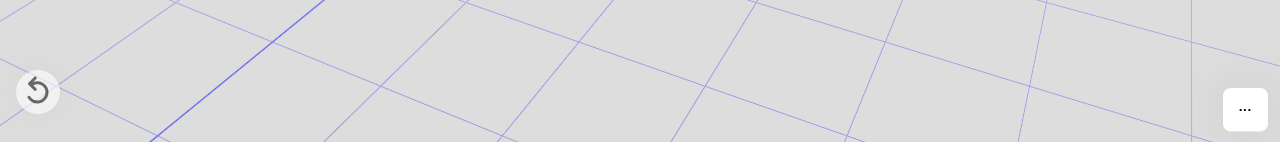
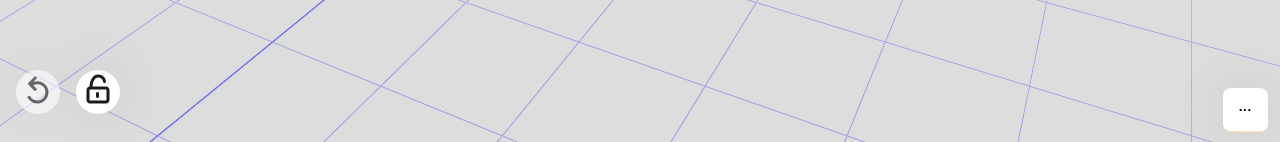
Before and after one commit to jacopocolo/Penzil, a Vue app: page / in a window 1280 px wide. Shown: the part 658-800 px from the top of the page. Built offline with nearby package versions, Linux system fonts and the light colour scheme; what undo-manager would draw is missing.

Commit message:
Introduces locking and improves automatic toggling

```diff
--- a/src/App.vue
+++ b/src/App.vue
@@ -36,6 +36,7 @@ import { select } from "./components/select.js";
 import LineSettings from "./components/LineSettings.vue";
 import Menu from "./components/Menu.vue";
 import Canvas from "./components/Canvas.vue";
+import { controls, canvas } from "./components/Canvas.vue";
 import Modal from "./components/Modal.vue";
 import VideoExportPreview from "./components/VideoExportPreview.vue";
 
@@ -239,6 +240,16 @@ export default {
     setSelectedTool: function (val) {
       this.tool = val;
 
+      if (this.tool === "erase") {
+        canvas.visible = false;
+        controls.visible = false;
+        renderer.render(scene, camera);
+      } else if (this.tool === "draw") {
+        canvas.visible = true;
+        controls.visible = true;
+        renderer.render(scene, camera);
+      }
+
       this.toolHistory.push(val);
       if (this.toolHistory.length > 2) {
         this.toolHistory.shift();
--- a/src/components/Canvas.vue
+++ b/src/components/Canvas.vue
@@ -3,12 +3,24 @@
   <div class="canvasSettings">
     <span
       v-bind:class="[transformationResetDisabled ? 'disabled ' : '']"
-      class="reset-canvas"
+      class="canvas-button"
       @click="resetTransformation()"
     >
       <img
         src="@/assets/icons/reset.svg"
         alt="Reset canvas position and rotation"
+      />
+    </span>
+    <span class="canvas-button" @click="toggleControls()">
+      <img
+        v-if="transformationEnabled"
+        src="@/assets/icons/hideControls.svg"
+        alt="Hide the canvas controls"
+      />
+      <img
+        v-if="!transformationEnabled"
+        src="@/assets/icons/showControls.svg"
+        alt="Show the canvas controls"
       />
     </span>
   </div>
@@ -43,6 +55,7 @@ export default {
       startQuaternion: new THREE.Quaternion(0.001, 0.001, 0.001, 1),
       startScale: new THREE.Vector3(1, 1, 1),
       transformationResetDisabled: true,
+      transformationEnabled: true,
       mode: "combined",
     };
   },
@@ -97,6 +110,19 @@ export default {
       renderer.render(scene, camera);
       this.transformationResetDisabled = true;
     },
+    toggleControls() {
+      if (controls.visible === true) {
+        this.transformationEnabled = false;
+        controls.enabled = false;
+        controls.visible = false;
+        renderer.render(scene, camera);
+      } else {
+        this.transformationEnabled = true;
+        controls.enabled = true;
+        controls.visible = true;
+        renderer.render(scene, camera);
+      }
+    },
   },
   watch: {
     opacity: function (val) {
@@ -145,6 +171,22 @@ export default {
   filter: drop-shadow(0px 0px 24px rgba(0, 0, 0, 0.08));
 }
 
+.canvas-button {
+  height: 44px;
+  width: 44px;
+  border-radius: 22px;
+  background-color: rgba(255, 255, 255, 1);
+  font-size: 2em;
+  line-height: 1em;
+  color: rgba(255, 255, 255, 1);
+  opacity: 1;
+  justify-content: center;
+  align-content: center;
+  text-align: center;
+  z-index: 2;
+  filter: drop-shadow(0px 0px 24px rgba(0, 0, 0, 0.08));
+}
+
 #transform-mode {
   background-color: white;
   border: none;
--- a/src/components/Input.vue
+++ b/src/components/Input.vue
@@ -90,6 +90,10 @@ import { erase } from "./erase.js";
 import { select } from "./select.js";
 import { setCenter } from "./setCenter.js";
 
+import * as THREE from "three";
+import { controls } from "./Canvas.vue";
+import { renderer, scene, camera } from "../App.vue";
+
 export default {
   name: "Input",
   data() {
@@ -107,6 +111,7 @@ export default {
       },
       displayTouches: false,
       touches: [],
+      movingCanvas: false,
     };
   },
   props: {
@@ -146,18 +151,41 @@ export default {
       if (event.button && event.button != 0) return;
 
       this.touches = [];
+      //this is just to display the touches event
       if (event.touches?.length > 0 && this.displayTouches == true) {
         for (let i = 0; i < event.touches.length; i++) {
           this.touches.push(event.touches[i]);
         }
       }
 
-      if (event.button == 0 || event.touches.length == 1) {
+      if (
+        event.button == 0 ||
+        event.touches.length == 1 ||
+        event.touches.force > 0
+      ) {
         this.mouse.down = true;
         this.mouse.eventCancelled = false;
         this.mouse.multiTouched = false;
+        let raycaster;
         switch (this.selectedTool) {
           case "draw":
+            raycaster = new THREE.Raycaster();
+            raycaster.setFromCamera(
+              new THREE.Vector2(this.mouse.tx, this.mouse.ty),
+              camera
+            );
+            if (
+              raycaster.intersectObjects(
+                controls.children[0].children[10].children
+              )[0] !== undefined
+            ) {
+              this.movingCanvas = true;
+              return;
+            } else {
+              if (controls.enabled === true) {
+                controls.visible = false;
+                renderer.render(scene, camera);
+              }
               draw.onStart(
                 this.mouse.tx,
                 this.mouse.ty,
@@ -168,6 +196,7 @@ export default {
                 this.stroke,
                 this.fill
               );
+            }
             break;
           case "erase":
             erase.onStart(this.mouse.cx, this.mouse.cy);
@@ -227,6 +256,7 @@ export default {
         if (event.button == 0 || event.touches.length == 1) {
           switch (this.selectedTool) {
             case "draw":
+              if (this.movingCanvas === false) {
                 draw.onMove(
                   this.mouse.tx,
                   this.mouse.ty,
@@ -234,6 +264,9 @@ export default {
                   this.mouse.force,
                   true
                 );
+              } else {
+                return;
+              }
               break;
             case "erase":
               erase.onMove(this.mouse.cx, this.mouse.cy);
@@ -260,11 +293,23 @@ export default {
       if (event.button && event.button != 0) return;
 
       if (this.mouse.multiTouched || this.mouse.eventCancelled) {
+        if (controls.enabled === true) {
+          controls.visible = true;
+          renderer.render(scene, camera);
+        }
         return;
       } else {
         switch (this.selectedTool) {
           case "draw":
+            if (this.movingCanvas === true) {
+              this.movingCanvas = false;
+            } else {
               draw.onEnd(this.mirror);
+              if (controls.enabled === true) {
+                controls.visible = true;
+                renderer.render(scene, camera);
+              }
+            }
             break;
           case "erase":
             erase.onEnd();
--- a/src/components/ViewportCube.vue
+++ b/src/components/ViewportCube.vue
@@ -267,6 +267,7 @@ export default {
       cameraControls.zoomTo(3, true);
       setTimeout(() => {
         cameraControls.dampingFactor = 20;
+        cameraControls.enabled = true;
       }, 100);
     },
     handleInput: function (event) {
--- a/src/components/draw.js
+++ b/src/components/draw.js
@@ -8,7 +8,7 @@ import * as THREE from "three";
 import { Earcut } from 'three/src/extras/Earcut.js';
 import { MeshLine, MeshLineMaterial, MeshLineRaycast } from "three.meshline";
 import { scene, drawingScene, renderer, camera } from "../App.vue";
-import { controls, canvas } from "./Canvas.vue";
+import { canvas } from "./Canvas.vue";
 import { erase } from "./erase.js"
 import { mirror } from "./mirror.js"
 import { undoManager, undoRedoComponent } from "./UndoRedo.vue"
@@ -22,7 +22,6 @@ import { undoManager, undoRedoComponent } from "./UndoRedo.vue"
 
 let draw = {
     l: undefined,
-    enabled: true,
     draw: class {
         constructor(stroke, fill) {
             this.stroke = stroke;
@@ -241,7 +240,7 @@ let draw = {
             let raycaster = new THREE.Raycaster();
             raycaster.setFromCamera(new THREE.Vector2(x, y), camera);
             try {
-                const intersectedObject = raycaster.intersectObjects([canvas])[0];
+                var intersectedObject = raycaster.intersectObjects([canvas])[0];
                 var nt = intersectedObject.point;
                 // var normal = intersectedObject.face.normal;
                 // let offset = 30;
@@ -250,10 +249,8 @@ let draw = {
                 // normal.z = normal.z / offset;
                 let normal = { x: 0, y: 0, z: 0 };
                 v4 = new THREE.Vector4(nt.x + normal.x, nt.y + normal.y, nt.z + normal.z, force);
-
             } catch (err) {
-                //errors are expected if the raycast doesn't hit anything
-                // console.log(err);
+                console.log(err);
                 return
             }
 
@@ -390,49 +387,18 @@ let draw = {
             renderer.autoClear = true;
             renderer.render(scene, camera);
         }
-        disable() {
-            draw.enabled = false;
-        }
-        enable() {
-            draw.enabled = true
-        }
     },
     onStart: function (x, y, z, force, unproject, mirrorOn, stroke, fill) {
-
-        let raycaster = new THREE.Raycaster();
-        raycaster.setFromCamera(new THREE.Vector2(x, y), camera);
-        const intersectedObject = raycaster.intersectObjects(controls.children[0].children[10].children)[0];
-        if (intersectedObject) {
-            //If we are hitting the controls, we do not draw
-            this.enabled = false;
-        } else {
-            //Otherwise we do draw
-            if (stroke.show_stroke === false && fill.show_fill === false) { return } else {
-                controls.enabled = false;
-                controls.visible = false;
-                renderer.render(scene, camera)
-                //this draw acceppts two arguments: stroke and fill. stroke: { show_stroke: bool, color: 'red', lineWidth: 3 }, fill: { show_fill: bool, color: 'black' },
-                this.l = new this.draw(stroke, fill);
-                this.l.start(mirrorOn);
-            }
-        }
+        //this draw acceppts two arguments: stroke and fill. stroke: { show_stroke: bool, color: 'red', lineWidth: 3 }, fill: { show_fill: bool, color: 'black' },
+        //I should gate the possibility of drawing something without stroke or fill
+        this.l = new this.draw(stroke, fill);
+        this.l.start(mirrorOn);
     },
     onMove: function (x, y, z, force, unproject) {
-        if (this.enabled == false) { return } else {
-            this.l.move(x, y, z, force, unproject);
-        }
+        this.l.move(x, y, z, force, unproject);
     },
     onEnd: function (mirrorOn) {
-        if (this.enabled == true) {
-            console.log("onend")
-            //on end we always flip it back to true
-            controls.enabled = true;
-            controls.visible = true;
-            this.l.end(mirrorOn);
-        } else {
-            this.enabled = true;
-            return;
-        }
+        this.l.end(mirrorOn);
     },
     onEnd_internal: function (mirrorOn) {
         this.l.end_internal(mirrorOn);
--- a/src/components/transformControls.js
+++ b/src/components/transformControls.js
@@ -1100,7 +1100,8 @@ class TransformControlsGizmo extends Object3D {
             XR: [
                 [new Mesh(CircleGeometry(0.5, Math.PI / 6), matRed), null, [0, Math.PI - Math.PI / 12, Math.PI / 2]],
                 [new Mesh(ThinCircleGeometry(0.5, Math.PI * 2), matRedTransparent), null, [0, Math.PI / 2, Math.PI / 2]]
-            ], XT: [
+            ],
+            XT: [
                 [new Mesh(arrowGeometry, matRedArrow), [0.6, 0, 0], [0, 0, - Math.PI / 2]],
             ],
             YT: [
```
Also changed, not shown: src/assets/icons/hideControls.svg (added), src/assets/icons/showControls.svg (added). Lines whose indentation alone changed are shown as unchanged.
